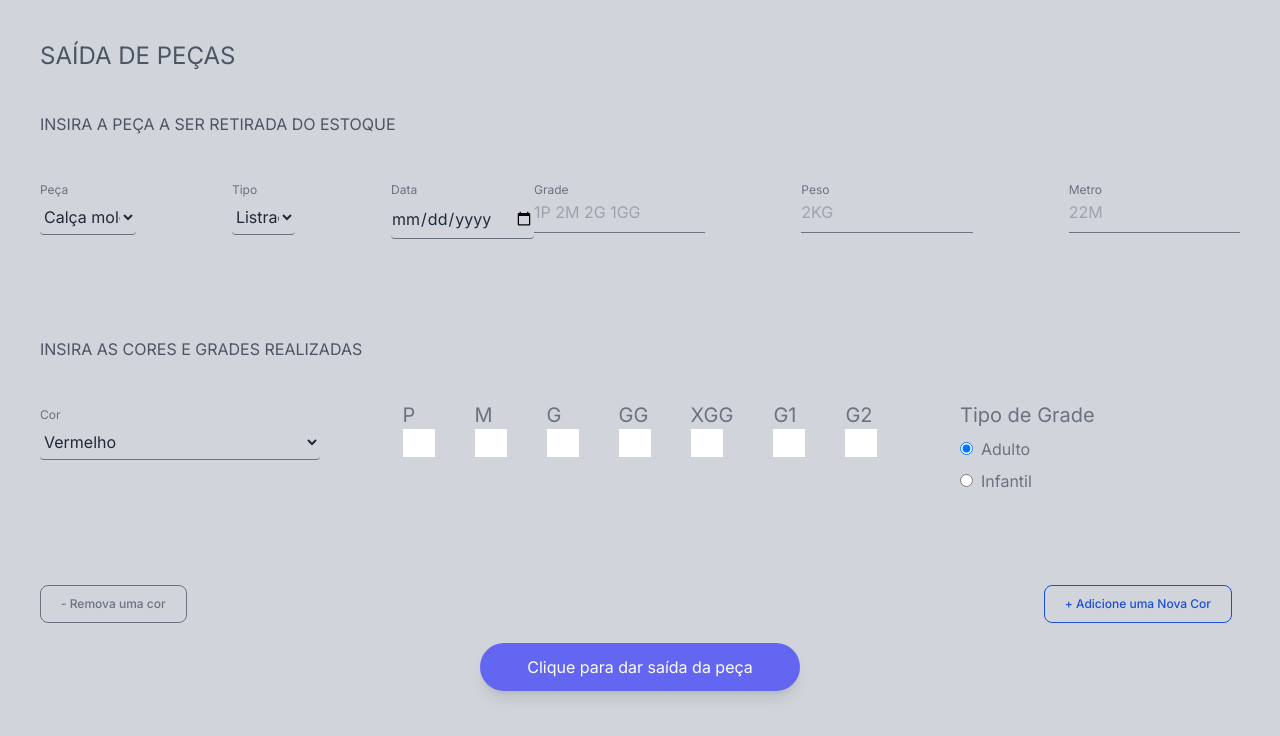
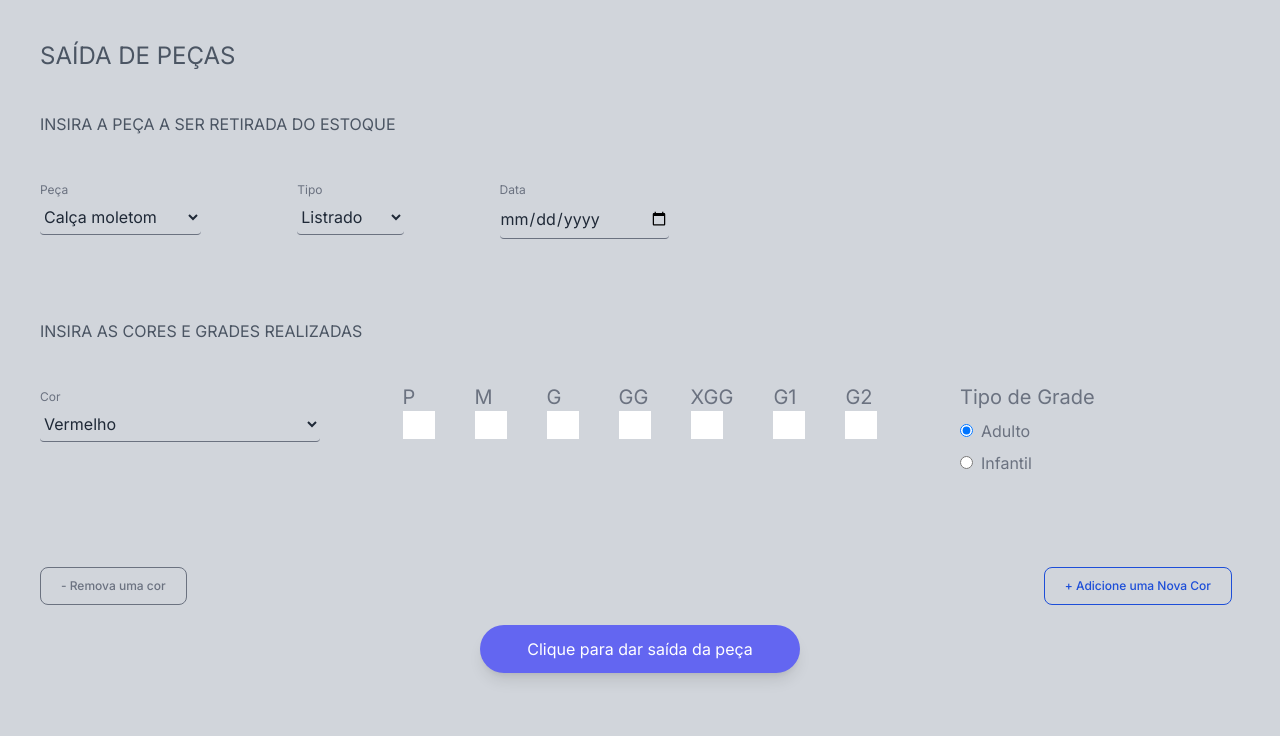
Before and after one commit to LucianoSchwalm/flater-controle-estoque, a Next.js app: page /peca/saida in a window 1280 px wide. Shown: the top 736 px of the page. Built offline with nearby package versions, Linux system fonts and the light colour scheme.

Commit message:
feat: fixing radio grid error in it own state

```diff
--- a/src/app/peca/saida/page.tsx
+++ b/src/app/peca/saida/page.tsx
@@ -2,12 +2,16 @@
 
 import { useState } from "react";
 
+export type InputType = {
+   index: number;
+   isAdult: boolean;
+};
+
 export default function CadastroPeca() {
-   const [gridIsAdult, setGridIsAdult] = useState(true);
-   const [inputList, setInputList] = useState([
+   const [inputList, setInputList] = useState<InputType[]>([
       {
-         input: "",
-         input_rank: null,
+         index: 0,
+         isAdult: true,
       },
    ]);
 
@@ -15,8 +19,8 @@ export default function CadastroPeca() {
       setInputList([
          ...inputList,
          {
-            input: "",
-            input_rank: null,
+            index: inputList.length,
+            isAdult: true,
          },
       ]);
    };
@@ -26,6 +30,14 @@ export default function CadastroPeca() {
       newList.splice(newList.length - 1, 1);
       setInputList(newList);
    };
+
+   const handleGridIsAdult = (index: number) => {
+      const newList = [...inputList];
+      const selectedInput = newList.find((input) => input.index === index)!;
+      selectedInput.isAdult = !selectedInput.isAdult;
+      setInputList(newList);
+   };
+
    return (
       <main className="min-h-screen bg-gray-300">
          <div className="text-2xl text-gray-600 px-10 pt-10">
@@ -78,59 +90,6 @@ export default function CadastroPeca() {
                      />
                   </div>
                </div>
-               <div className="flex gap-24 pl-10 lg:pl-0">
-                  <div>
-                     <label
-                        htmlFor="grid"
-                        id="grid"
-                        className="text-xs text-gray-500"
-                     >
-                        Grade
-                     </label>
-                     <input
-                        id="grid"
-                        name="grid"
-                        className="bg-transparent border-b m-auto block border-gray-500 w-full mb-6
-                                   text-gray-700 pb-2"
-                        type="text"
-                        placeholder="1P 2M 2G 1GG"
-                     />
-                  </div>
-                  <div>
-                     <label
-                        htmlFor="weight"
-                        id="weight"
-                        className="text-xs text-gray-500"
-                     >
-                        Peso
-                     </label>
-                     <input
-                        id="weight"
-                        name="weight"
-                        className="bg-transparent border-b m-auto block border-gray-500 w-full mb-6
-                                   text-gray-700 pb-2"
-                        type="text"
-                        placeholder="2KG"
-                     />
-                  </div>
-                  <div className="pr-10">
-                     <label
-                        htmlFor="meter"
-                        id="meter"
-                        className="text-xs text-gray-500"
-                     >
-                        Metro
-                     </label>
-                     <input
-                        id="meter"
-                        name="meter"
-                        className="bg-transparent border-b m-auto block border-gray-500 w-full mb-6
-                                   text-gray-700 pb-2"
-                        type="text"
-                        placeholder="22M"
-                     />
-                  </div>
-               </div>
             </div>
             <div className="text-gray-600 px-10 py-10">
                INSIRA AS CORES E GRADES REALIZADAS
@@ -159,7 +118,7 @@ export default function CadastroPeca() {
                   </div>
                   <div className="col-start-2 col-end-4 text-xl uppercase text-gray-500 flex flex-row justify-center gap-10">
                      <div className="flex flex-col">
-                        <label htmlFor="p">{gridIsAdult ? "p" : "2"}</label>
+                        <label htmlFor="p">{input.isAdult ? "p" : "2"}</label>
                         <input
                            className="max-w-8"
                            type="number"
@@ -168,7 +127,7 @@ export default function CadastroPeca() {
                         />
                      </div>
                      <div className="flex flex-col">
-                        <label htmlFor="m">{gridIsAdult ? "m" : "4"}</label>
+                        <label htmlFor="m">{input.isAdult ? "m" : "4"}</label>
                         <input
                            className="max-w-8"
                            type="number"
@@ -177,7 +136,7 @@ export default function CadastroPeca() {
                         />
                      </div>
                      <div className="flex flex-col">
-                        <label htmlFor="g">{gridIsAdult ? "g" : "6"}</label>
+                        <label htmlFor="g">{input.isAdult ? "g" : "6"}</label>
                         <input
                            className="max-w-8"
                            type="number"
@@ -186,7 +145,7 @@ export default function CadastroPeca() {
                         />
                      </div>
                      <div className="flex flex-col">
-                        <label htmlFor="gg">{gridIsAdult ? "gg" : "8"}</label>
+                        <label htmlFor="gg">{input.isAdult ? "gg" : "8"}</label>
                         <input
                            className="max-w-8"
                            type="number"
@@ -196,7 +155,7 @@ export default function CadastroPeca() {
                      </div>
                      <div className="flex flex-col">
                         <label htmlFor="xgg">
-                           {gridIsAdult ? "xgg" : "10"}
+                           {input.isAdult ? "xgg" : "10"}
                         </label>
                         <input
                            className="max-w-8"
@@ -206,7 +165,9 @@ export default function CadastroPeca() {
                         />
                      </div>
                      <div className="flex flex-col">
-                        <label htmlFor="g1">{gridIsAdult ? "g1" : "12"}</label>
+                        <label htmlFor="g1">
+                           {input.isAdult ? "g1" : "12"}
+                        </label>
                         <input
                            className="max-w-8"
                            type="number"
@@ -215,7 +176,9 @@ export default function CadastroPeca() {
                         />
                      </div>
                      <div className="flex flex-col">
-                        <label htmlFor="g2">{gridIsAdult ? "g2" : "14"}</label>
+                        <label htmlFor="g2">
+                           {input.isAdult ? "g2" : "14"}
+                        </label>
                         <input
                            className="max-w-8"
                            type="number"
@@ -223,7 +186,7 @@ export default function CadastroPeca() {
                            id="g2"
                         />
                      </div>
-                     {!gridIsAdult && (
+                     {!input.isAdult && (
                         <div className="flex flex-col">
                            <label htmlFor="16">16</label>
                            <input
@@ -236,34 +199,43 @@ export default function CadastroPeca() {
                      )}
                   </div>
                   <div className="text-gray-500 flex flex-col gap-2">
-                     <label htmlFor="gridType" className="text-xl">
+                     <label
+                        htmlFor={`gridType${input.index}`}
+                        className="text-xl"
+                     >
                         Tipo de Grade
                      </label>
                      <div>
                         <input
                            type="radio"
-                           name="gridType"
-                           id="gridType1"
+                           name={`gridType${input.index}`}
+                           id={`radioType0${input.index}`}
                            className="pt-1"
-                           onChange={() => setGridIsAdult(true)}
+                           onChange={() => handleGridIsAdult(input.index)}
                            defaultChecked
-                           checked={gridIsAdult}
+                           checked={input.isAdult}
                            value={1}
                         />
-                        <label htmlFor="gridType1" className="pl-2">
+                        <label
+                           htmlFor={`radioType0${input.index}`}
+                           className="pl-2"
+                        >
                            Adulto
                         </label>
                      </div>
                      <div>
                         <input
                            type="radio"
-                           name="gridType"
-                           id="gridType2"
-                           onChange={() => setGridIsAdult(false)}
-                           checked={!gridIsAdult}
+                           name={`gridType${input.index}`}
+                           id={`radioType1${input.index}`}
+                           onChange={() => handleGridIsAdult(input.index)}
+                           checked={!input.isAdult}
                            value={2}
                         />
-                        <label htmlFor="gridType1" className="pl-2">
+                        <label
+                           htmlFor={`radioType1${input.index}`}
+                           className="pl-2"
+                        >
                            Infantil
                         </label>
                      </div>
```
